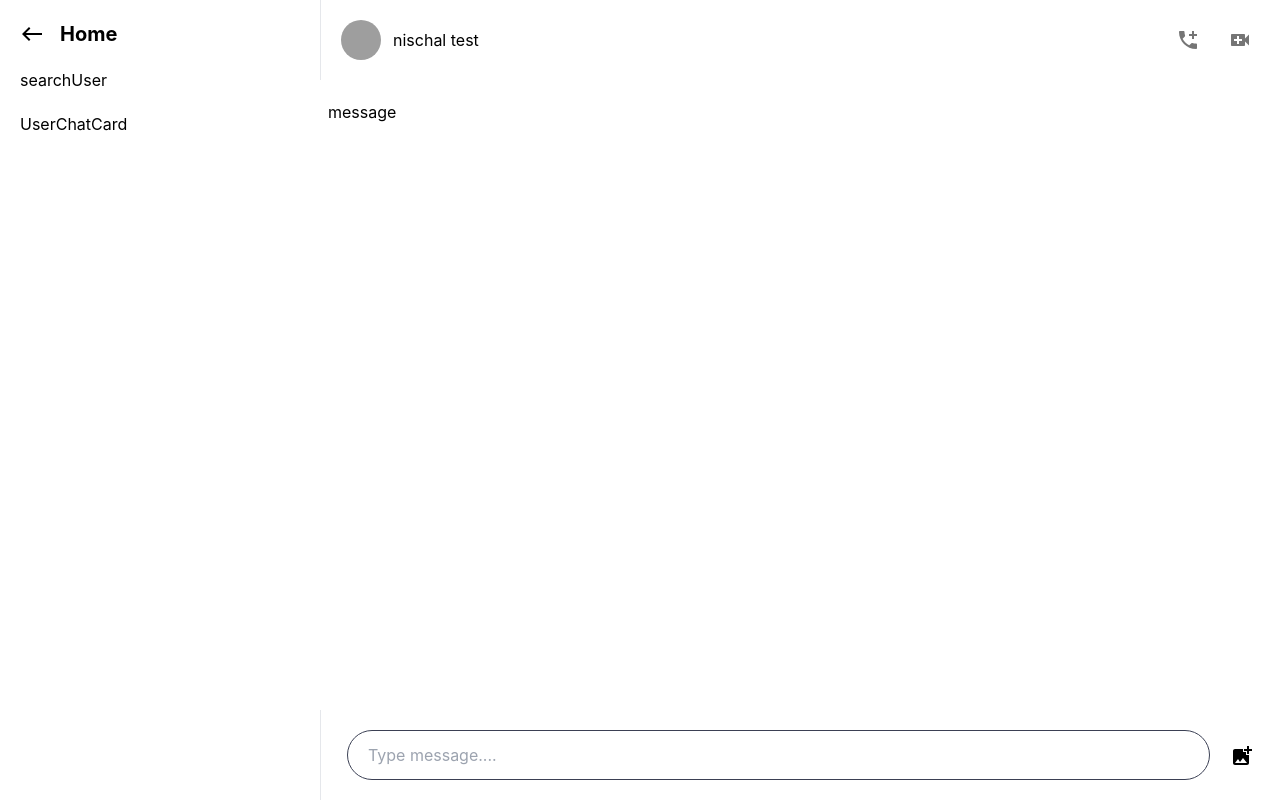
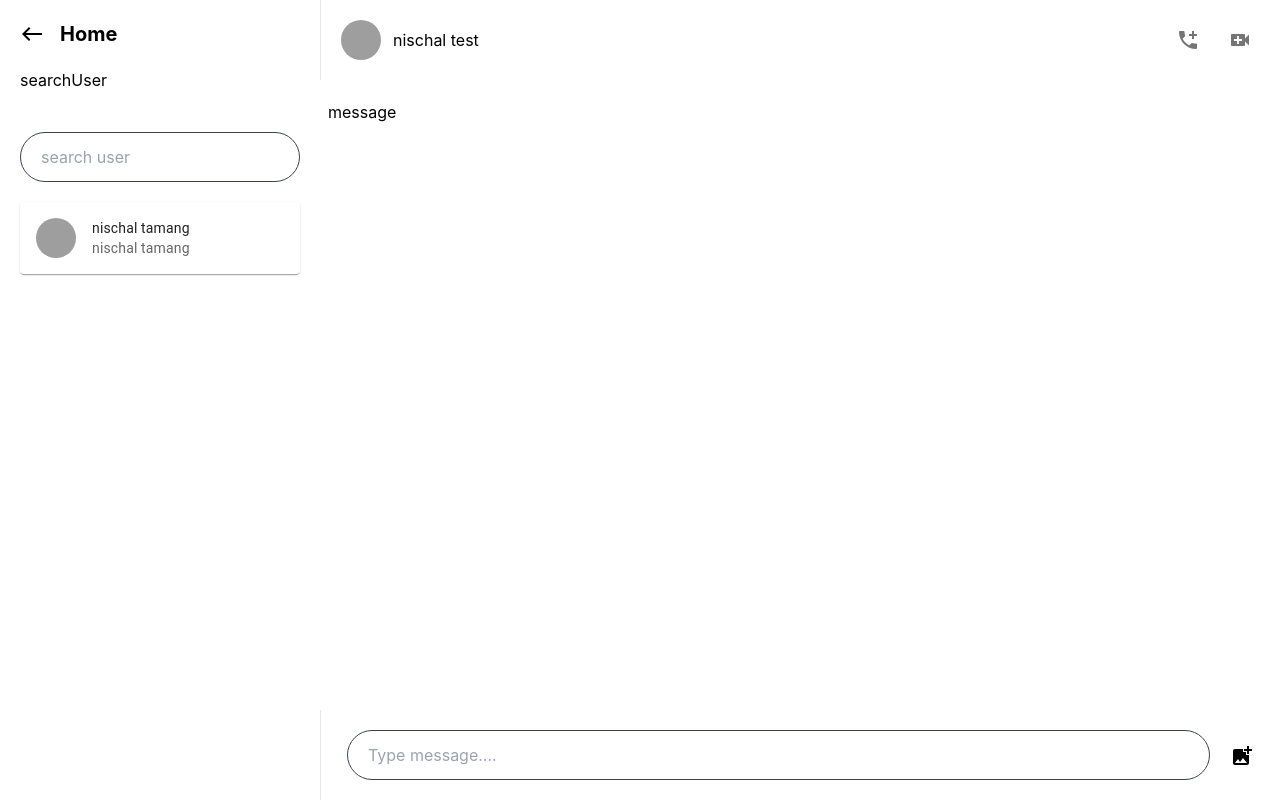
Before and after one commit to tmgnisc/Sajha-Connect-Java-Project, a React (Create React App) app: page /message in a window 1280 px wide. Built offline with nearby package versions, Linux system fonts and the light colour scheme; no server answers; grey boxes are pictures that could not be loaded; the HTML template or start-up script is replaced by a standard one.

Commit message:
search user component working on it

```diff
--- a/src/components/SearchUser/SearchUser.jsx
+++ b/src/components/SearchUser/SearchUser.jsx
@@ -1,9 +1,33 @@
 import React from 'react'
+import {Card, CardHeader, Avatar} from '@mui/material'
 
 const SearchUser = () => {
+
+  const handleSearchUser=()=>{
+    console.log("search user.....")
+  }
+
+  const handleClick=(id)=>{
+    console.log(id)
+  }
+
   return (
     <div>
-      searchuser
+     <div className='py-5 relative'>
+      <input className='bg-transparent border border-[#3b4054] outline-none w-full px-5 py-3 rounded-full' placeholder='search user' onChange={handleSearchUser} type="text" />
+
+     </div>
+     {
+      true && <Card>
+<CardHeader onClick={()=>{
+  handleClick()
+}} avatar={<Avatar src='https://cdn.pixabay.com/photo/2018/08/28/12/41/avatar-3637425_960_720.png'/>}
+title="nischal tamang"
+subheader={"nischal tamang"}
+/>
+
+      </Card>
+     }
     </div>
   )
 }
--- a/src/pages/Message/Message.jsx
+++ b/src/pages/Message/Message.jsx
@@ -4,6 +4,7 @@ import WestIcon from "@mui/icons-material/West";
 import AddIcCallIcon from "@mui/icons-material/AddIcCall";
 import VideoCallIcon from "@mui/icons-material/VideoCall";
 import AddPhotoAlternateIcon from '@mui/icons-material/AddPhotoAlternate';
+import SearchUser from "../../components/SearchUser/SearchUser";
 
 
 
@@ -26,7 +27,7 @@ const handleSelectImage=()=>{
               <div className="h-[83vh]">
                 <div className="">searchUser</div>
                 <div className="h-full space-y-4 mt-5 overflow-y-scoll hideScrollbar">
-                  UserChatCard
+                  <SearchUser/>
                 </div>
               </div>
             </div>
```
